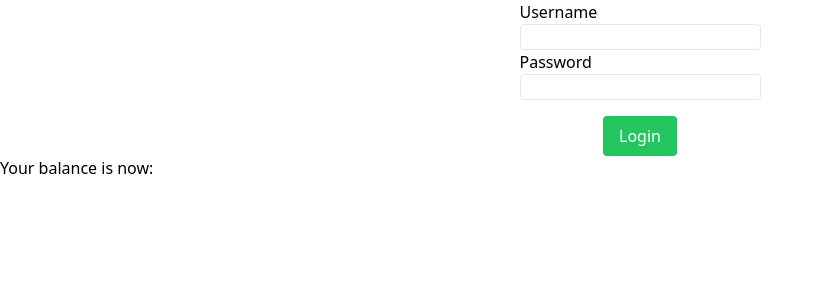
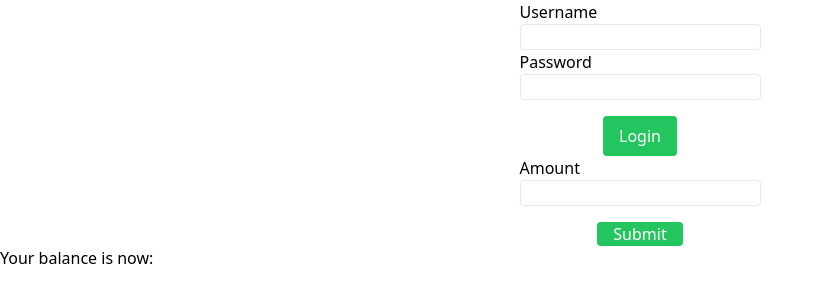
Before and after one commit to Jackg3323/pp-transfer-1, a React (Create React App) app: page / in a window 1280 px wide. Shown: the top 302 px of the page, without its empty margins (0-824 px from the left). Built offline with nearby package versions, Linux system fonts and the light colour scheme; no server answers.

Commit message:
Create transfer and import to app

```diff
--- a/src/App.jsx
+++ b/src/App.jsx
@@ -2,6 +2,7 @@ import { useEffect, useState } from "react";
 import apiService from "./api";
 import "./App.css";
 import Login from "./views/Login/Login";
+import Transfer from "./views/Transfer/Transfer";
 
 function App() {
   const [transferStatus, setTransferStatus] = useState({
@@ -50,7 +51,7 @@ function App() {
   return (
     <>
       <Login />
-
+      <Transfer />
       <p>
         {transferStatus.msg} {transferStatus.amt > 0 && transferStatus.amt}
       </p>
--- /dev/null
+++ b/src/views/Transfer/Transfer.jsx
@@ -0,0 +1,15 @@
+import Input from "components/Input";
+
+export default function Transfer() {
+  return (
+    <form className="mx-auto flex w-48 flex-col items-center">
+      <Input label="Amount" type="number" />
+      <button
+        type="submit"
+        className="py2 mt-4 rounded bg-green-500 px-4 text-white"
+      >
+        Submit
+      </button>
+    </form>
+  );
+}
```
